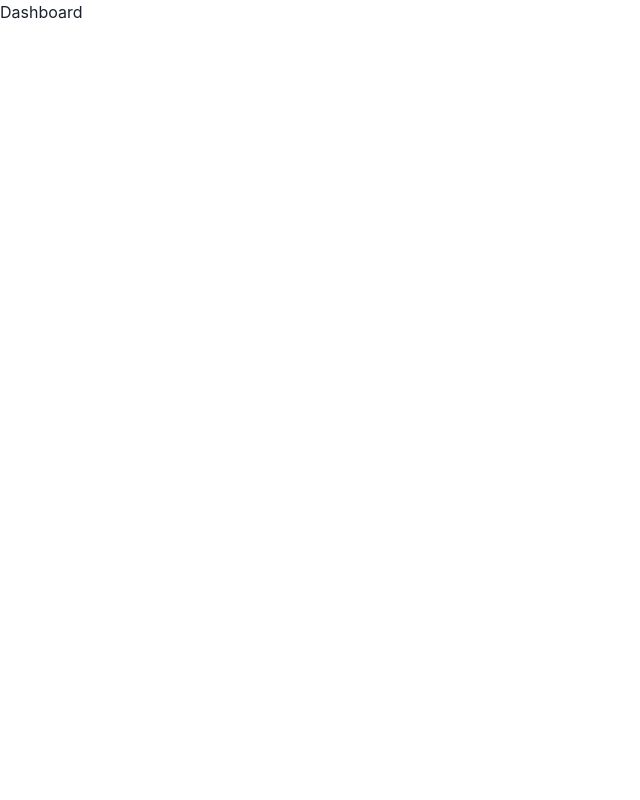
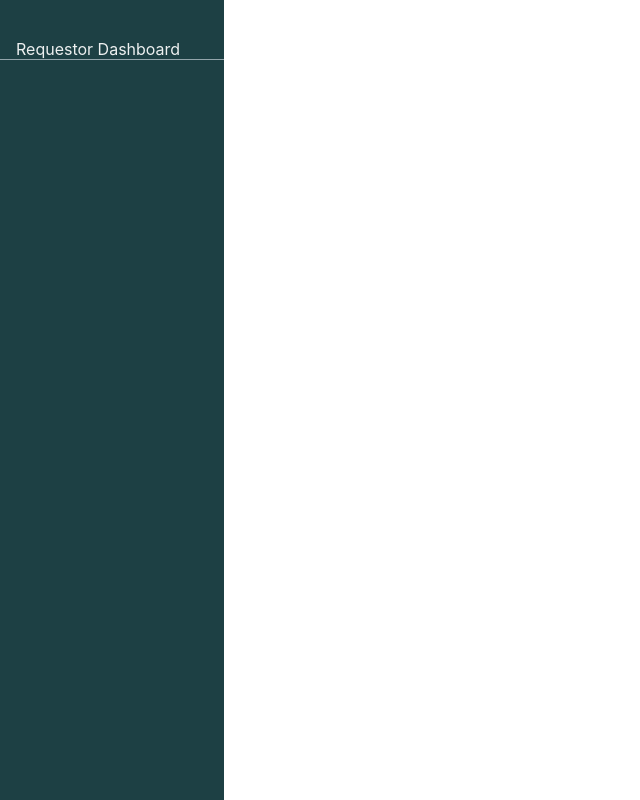
Before and after one commit to neildc14/capstone, a React (Vite) app in the folder client/: page /requestor in a window 1280 px wide. Shown: the whole page, without its empty margins (0-640 px from the left). Built offline with nearby package versions, Linux system fonts and the light colour scheme.

Commit message:
mobile sidebar and top nav of request

```diff
--- a/client/index.html
+++ b/client/index.html
@@ -8,6 +8,7 @@
   </head>
   <body>
     <div id="root"></div>
+    <div id="portal"></div>
     <script type="module" src="/src/main.jsx"></script>
   </body>
 </html>
--- /dev/null
+++ b/client/src/components/MobileSidebar.jsx
@@ -0,0 +1,27 @@
+import {
+  Drawer,
+  DrawerBody,
+  DrawerFooter,
+  DrawerHeader,
+  DrawerOverlay,
+  DrawerContent,
+  DrawerCloseButton,
+} from "@chakra-ui/react";
+import React from "react";
+
+const MobileSidebar = ({ isOpen, onClose, header, bgColor, children }) => {
+  return (
+    <>
+      <Drawer placement="left" onClose={onClose} isOpen={isOpen}>
+        <DrawerOverlay />
+        <DrawerContent bgColor={bgColor}>
+          <DrawerCloseButton />
+          <DrawerHeader>{header}</DrawerHeader>
+          <DrawerBody>{children}</DrawerBody>
+        </DrawerContent>
+      </Drawer>
+    </>
+  );
+};
+
+export default MobileSidebar;
--- /dev/null
+++ b/client/src/components/Sidebar.jsx
@@ -0,0 +1,19 @@
+import React from "react";
+import { Box } from "@chakra-ui/react";
+
+const Sidebar = ({ children, bgColor }) => {
+  return (
+    <>
+      <Box
+        height={{ base: "100vh" }}
+        width={{ base: "full", md: "10rem", lg: "3xs" }}
+        bgColor={bgColor}
+        transition="all .5s ease-in-out"
+      >
+        {children}
+      </Box>
+    </>
+  );
+};
+
+export default Sidebar;
--- /dev/null
+++ b/client/src/components/TopNav.jsx
@@ -0,0 +1,17 @@
+import React from "react";
+import { HamburgerIcon } from "@chakra-ui/icons";
+import { IconButton } from "@chakra-ui/react";
+const TopNav = ({ toggleDashboard }) => {
+  return (
+    <>
+      <IconButton
+        aria-label="Toggle dashboard"
+        variant="ghost"
+        icon={<HamburgerIcon boxSize={6} />}
+        onClick={toggleDashboard}
+      />
+    </>
+  );
+};
+
+export default TopNav;
--- a/client/src/pages/RequestorDashboard.jsx
+++ b/client/src/pages/RequestorDashboard.jsx
@@ -1,8 +1,74 @@
-import React, { useEffect } from "react";
+import React, { useEffect, useState } from "react";
 import { atom, useAtom } from "jotai";
+import {
+  Box,
+  Heading,
+  Divider,
+  useMediaQuery,
+  useDisclosure,
+} from "@chakra-ui/react";
+import Sidebar from "../components/Sidebar";
+import TopNav from "../components/TopNav";
+import MobileSidebar from "../components/MobileSideBar";
 
 const RequestorDashboard = () => {
-  return <div>Dashboard</div>;
+  const [isLargerThan768] = useMediaQuery("(min-width: 768px)");
+  const [showDashboard, setShowDashboard] = useState(false);
+  const { isOpen, onOpen, onClose } = useDisclosure();
+
+  const toggleDashboard = () => {
+    onOpen();
+  };
+
+  return (
+    <>
+      {!isLargerThan768 && (
+        <>
+          <TopNav toggleDashboard={toggleDashboard} />
+          <Divider />
+        </>
+      )}
+      <Box display="flex" flexDirection="row" gap={4}>
+        {isLargerThan768 ? (
+          <Sidebar bgColor="teal.900" showDashboard={showDashboard}>
+            <Box pt="10">
+              <Box px={4}>
+                <Heading
+                  as="h2"
+                  fontSize={{ base: "lg", md: "md", lg: "md", xl: "md" }}
+                  fontWeight="normal"
+                  color="whiteAlpha.900"
+                >
+                  Requestor Dashboard
+                </Heading>
+              </Box>
+              <Divider />
+            </Box>
+          </Sidebar>
+        ) : (
+          <MobileSidebar bgColor="teal.900" isOpen={isOpen} onClose={onClose}>
+            <Box px={4}>
+              <Heading
+                as="h2"
+                fontSize={{ base: "lg", md: "md", lg: "md", xl: "xl" }}
+                fontWeight="normal"
+                color="whiteAlpha.900"
+              >
+                Requestor Dashboard
+              </Heading>
+            </Box>
+            <Divider />
+          </MobileSidebar>
+        )}
+
+        <Box pt="10">
+          <Box as="form">
+
+          </Box>
+        </Box>
+      </Box>
+    </>
+  );
 };
 
 export default RequestorDashboard;
```
